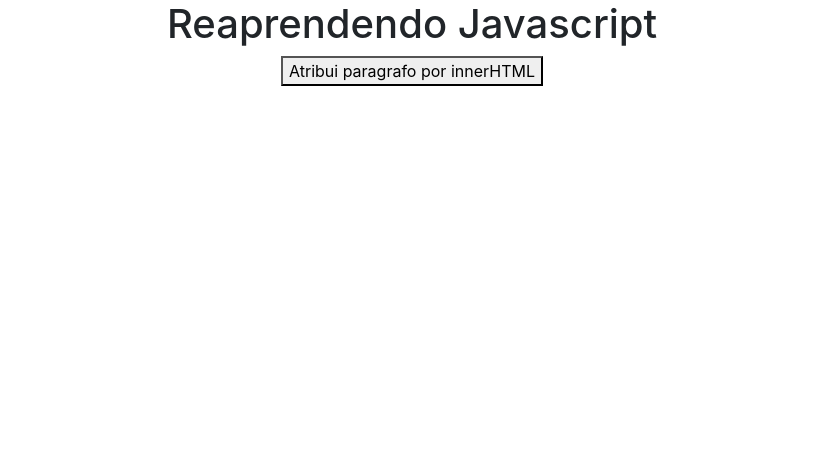
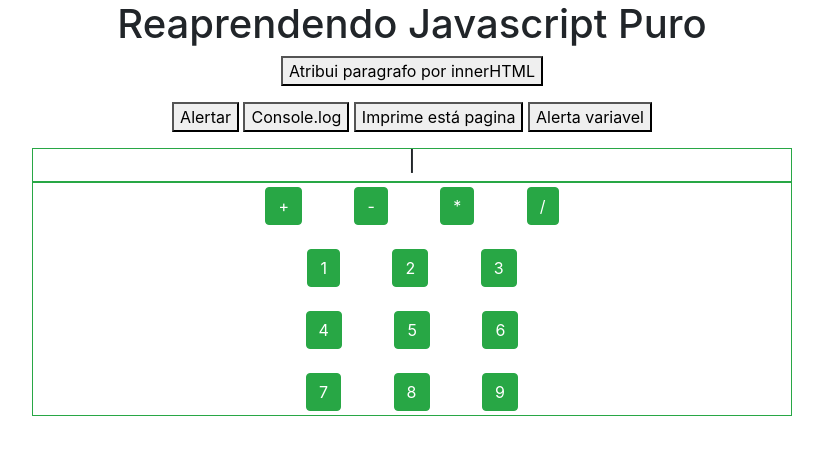
Before and after one commit to Maycon-crz/javascript, a plain HTML site: page index.html in a window 1280 px wide. Shown: the whole page, without its empty margins (228-1051 px from the left). Drawn offline with nearby package versions, Linux system fonts and the light colour scheme.

Commit message:
Calculadora simples

```diff
--- /dev/null
+++ b/css/estilo.css
@@ -0,0 +1,3 @@
+ul{
+    list-style-type: none;
+}
--- a/index.html
+++ b/index.html
@@ -5,19 +5,60 @@
 	<meta name="viewport" content="width=device-width, initial-scale=1.0">
 	<title>Reaprendendo Javascript</title>
 	<link rel="stylesheet" href="https://stackpath.bootstrapcdn.com/bootstrap/4.5.0/css/bootstrap.min.css" integrity="sha384-9aIt2nRpC12Uk9gS9baDl411NQApFmC26EwAOH8WgZl5MYYxFfc+NcPb1dKGj7Sk" crossorigin="anonymous">
+	<link rel="stylesheet" href="css/estilo.css">
     <script src="https://code.jquery.com/jquery-3.5.1.slim.min.js" integrity="sha384-DfXdz2htPH0lsSSs5nCTpuj/zy4C+OGpamoFVy38MVBnE+IbbVYUew+OrCXaRkfj" crossorigin="anonymous"></script>
 	<script src="https://cdn.jsdelivr.net/npm/popper.js@1.16.0/dist/umd/popper.min.js" integrity="sha384-Q6E9RHvbIyZFJoft+2mJbHaEWldlvI9IOYy5n3zV9zzTtmI3UksdQRVvoxMfooAo" crossorigin="anonymous"></script>
 	<script src="https://stackpath.bootstrapcdn.com/bootstrap/4.5.0/js/bootstrap.min.js" integrity="sha384-OgVRvuATP1z7JjHLkuOU7Xw704+h835Lr+6QL9UvYjZE3Ipu6Tp75j7Bh/kR0JKI" crossorigin="anonymous"></script>
-	<script type="text/javascript" src="arquivo.js"></script>
+	<script type="text/javascript" src="js/arquivo.js"></script>
 </head>
 <body>
 	<div class='container'>
 		<div class='row'>
 			<div class='col-12 text-center'>
-				<h1>Reaprendendo Javascript</h1>
+				<h1>Reaprendendo Javascript Puro</h1>
 				<button type='buttton' onclick="paragrafoinnerHTML();">Atribui paragrafo por innerHTML</button>
 				<p id='atribuiPorinnerHTML'></p>
+				<button type='button' onclick='alertando();'>Alertar</button>
+				<button type="button" onclick='escrevenoconsole();'>Console.log</button>
+				<button type="button" onclick='imprimepagina();'>Imprime está pagina</button>
+				<button type="button" onclick='variavel();'>Alerta variavel</button>
 			</div>
+		</div>
+		<div class='row mt-3'>
+			<div class='col-2 text-center'></div>
+			<div class='col-8 text-center border border-success'>
+				<h5 id='painelcalculadora'>|</h5>
+			</div>
+			<div class='col-2 text-center'></div>
+		</div>
+		<div class='row'>
+			<div class='col-2 text-center'></div>
+			<div class='col-8 text-center border border-success'>
+				<ul class='m-0 p-0'>
+					<li>
+						<button type="button" class='btn btn-success mt-1' onclick='calculadora("+");'>+</button>
+						<button type="button" class='btn btn-success ml-5 mt-1' onclick='calculadora("-");'>-</button>
+						<button type="button" class='btn btn-success ml-5 mt-1' onclick='calculadora("*");'>*</button>
+						<button type="button" class='btn btn-success ml-5 mt-1' onclick='calculadora("/");'>/</button>
+					</li>
+					<li>
+						<button type="button" class='btn btn-success mt-4' onclick='calculadora(1);'>1</button>
+						<button type="button" class='btn btn-success ml-5 mt-4' onclick='calculadora(2);'>2</button>
+						<button type="button" class='btn btn-success ml-5 mt-4' onclick='calculadora(3);'>3</button>
+					</li>
+					<li>
+						<button type="button" class='btn btn-success mt-4' onclick='calculadora(4);'>4</button>
+						<button type="button" class='btn btn-success ml-5 mt-4' onclick='calculadora(5);'>5</button>
+						<button type="button" class='btn btn-success ml-5 mt-4' onclick='calculadora(6);'>6</button>
+					</li>
+					<li>
+						<button type="button" class='btn btn-success mt-4 mb-1' onclick='calculadora(7);'>7</button>
+						<button type="button" class='btn btn-success ml-5 mt-4 mb-1' onclick='calculadora(8);'>8</button>
+						<button type="button" class='btn btn-success ml-5 mt-4 mb-1' onclick='calculadora(9);'>9</button>
+					</li>
+				</ul>
+			</div>
+			<div class='col-2 text-center'></div>
 		</div>
 	</div>
 </body>
--- a/js/arquivo.js
+++ b/js/arquivo.js
@@ -1,3 +1,59 @@
+//Function, Alert puro, console.log()
 function paragrafoinnerHTML(){
     document.getElementById("atribuiPorinnerHTML").innerHTML ="Chamando função com (onclick) e atribuindo texto por innerHTML = '...'";
 };
+function alertando(){
+    window.alert("Bora lá");
+}
+function escrevenoconsole(){
+    console.log("Reaprendendo javascript puro!");
+}
+//Imprimir a página atual, variaveis, comentario
+function imprimepagina(){
+    window.print();
+}
+function variavel(){
+    var maycon = "Aprendendo javascript puro sem Jquery hehe";
+    window.alert(maycon);
+}
+//------Calculadora simples------
+var pnumero = "";
+var parametro = "";
+var snumero = "";
+var conta = 1;
+function calculadora(numero){
+    switch(conta){
+        case 1:
+            pnumero = numero;
+            // alert("Primeiro - "+pnumero);
+            document.getElementById("painelcalculadora").innerHTML = pnumero;
+        break;
+        case 2:
+            parametro = numero;
+            // alert("Segundo - "+pnumero+parametro);
+            document.getElementById("painelcalculadora").innerHTML = pnumero+parametro;
+        break;
+        case 3:
+            snumero = numero;
+            var resultado = 0;
+            switch(parametro){
+                case "+":
+                    resultado = pnumero + snumero;
+                break;
+                case "-":
+                    resultado = pnumero - snumero;
+                break;
+                case "*":
+                    resultado = pnumero * snumero;
+                break;
+                case "/":
+                    resultado = pnumero / snumero;
+                break;
+            }
+            document.getElementById("painelcalculadora").innerHTML = pnumero+parametro+snumero+" = "+resultado;
+            conta=0;
+        break;
+    }
+    conta++;
+}
+//------------
```
